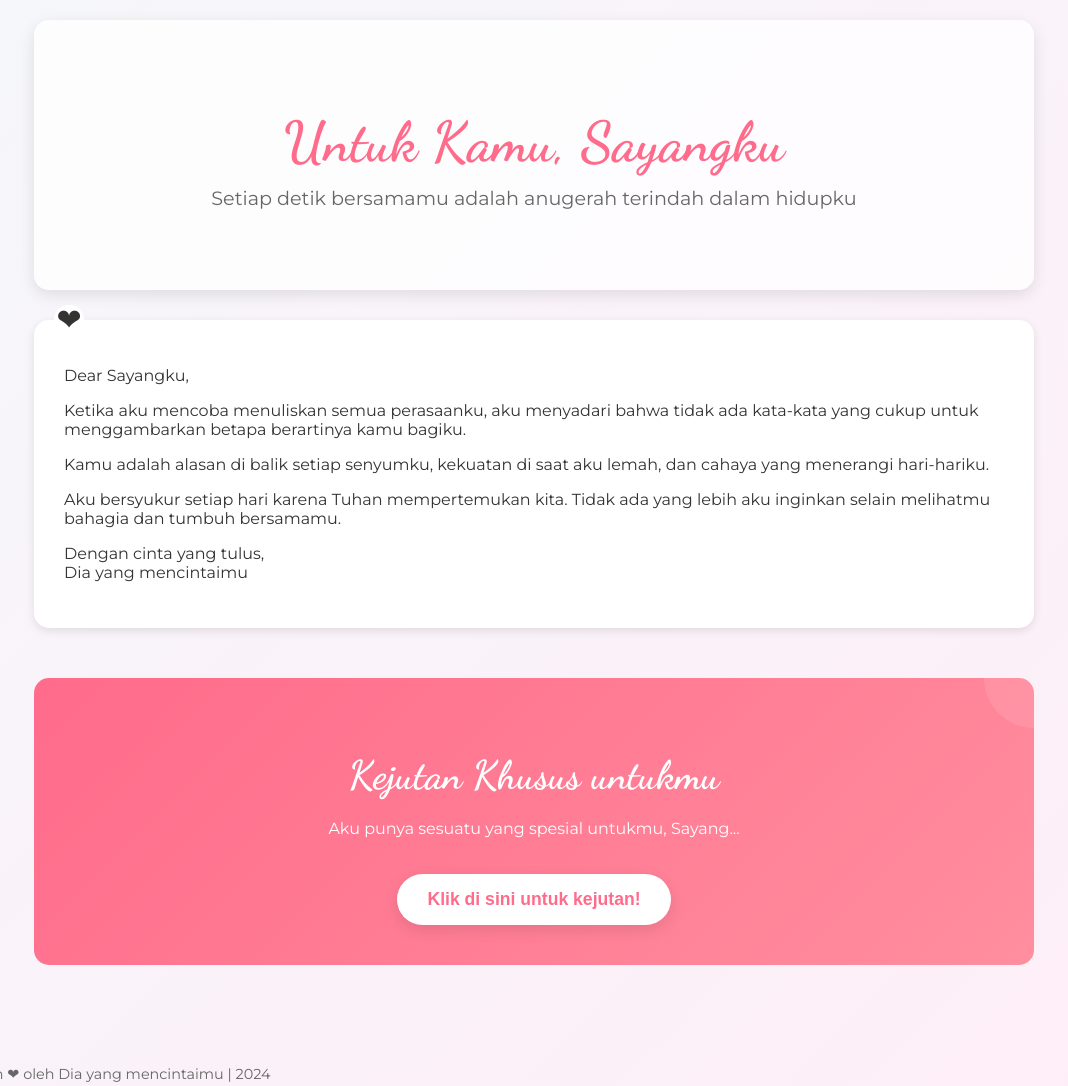
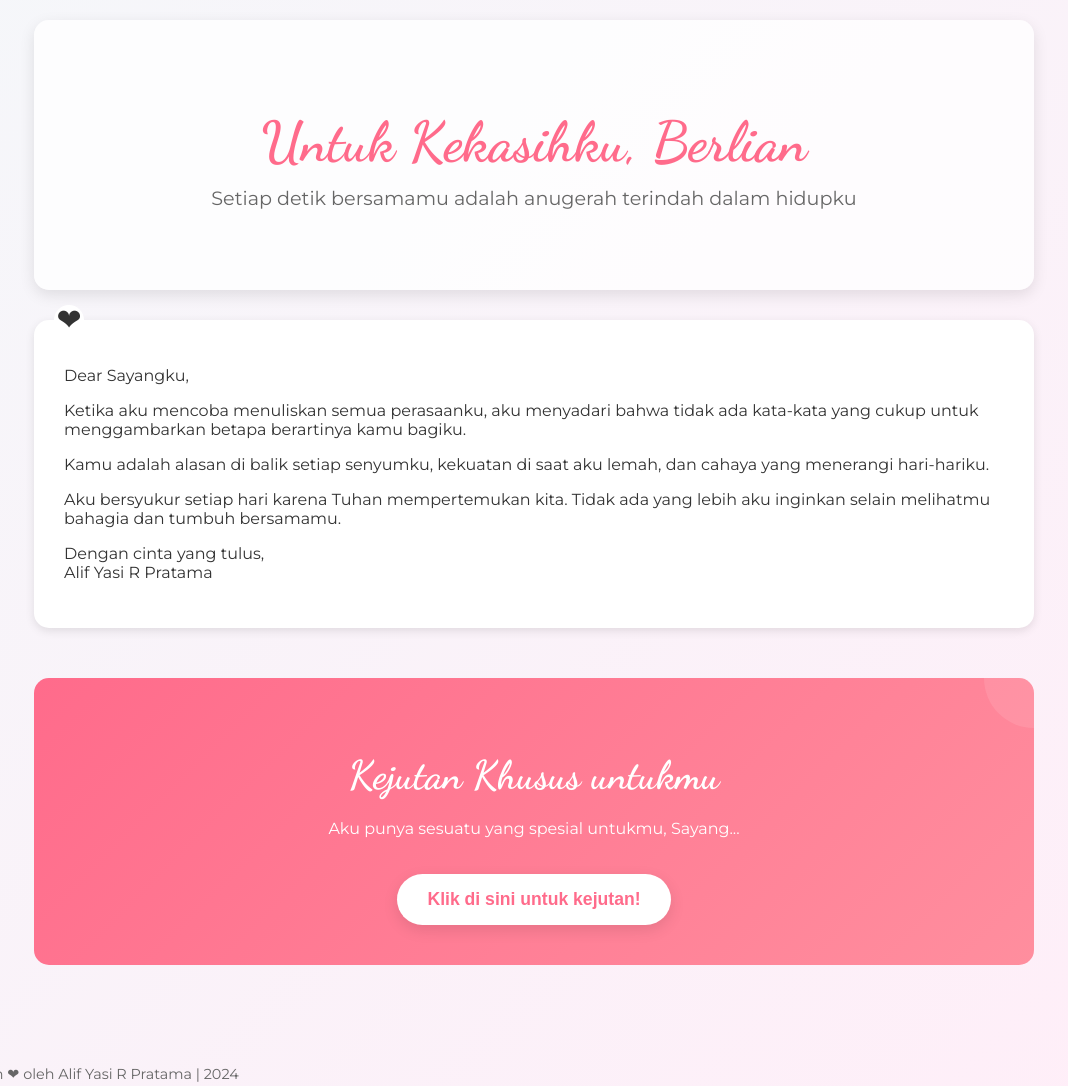
Before and after one commit to megawatipepek/GPT, a plain HTML site: page index.html in a window 1280 px wide. Shown: the whole page, without its empty margins (106-1174 px from the left). Drawn offline with Linux system fonts and the light colour scheme.

Commit message:
Update index.html

```diff
--- a/index.html
+++ b/index.html
@@ -294,12 +294,12 @@
 <body>
     <div class="container">
         <header>
-            <h1>Untuk Kamu, Sayangku</h1>
+            <h1>Untuk Kekasihku, Berlian</h1>
             <div class="subtitle">Setiap detik bersamamu adalah anugerah terindah dalam hidupku</div>
         </header>
 
         <div class="love-letter" id="loveLetter">
-            <p>Dear <span id="loverName">Sayangku</span>,</p>
+            <p>Dear <span id="loverName">Perempuanku Sayang</span>,</p>
             <p>Ketika aku mencoba menuliskan semua perasaanku, aku menyadari bahwa tidak ada kata-kata yang cukup untuk menggambarkan betapa berartinya kamu bagiku.</p>
             <p>Kamu adalah alasan di balik setiap senyumku, kekuatan di saat aku lemah, dan cahaya yang menerangi hari-hariku.</p>
             <p>Aku bersyukur setiap hari karena Tuhan mempertemukan kita. Tidak ada yang lebih aku inginkan selain melihatmu bahagia dan tumbuh bersamamu.</p>
@@ -330,7 +330,7 @@
     <script>
         // Ganti nama sesuai pasanganmu
         const loverName = "Sayangku";
-        const myName = "Dia yang mencintaimu";
+        const myName = "Alif Yasi R Pratama";
 
         document.getElementById('loverName').textContent = loverName;
         document.getElementById('myName').textContent = myName;
```
